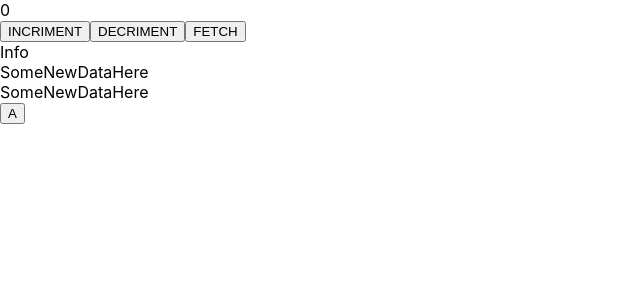
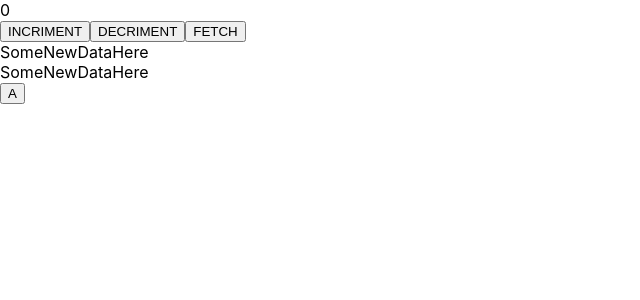
Before and after one commit to IvanDeresh/redux-saga, a React (Create React App) app: page / in a window 1280 px wide. Shown: the top 300 px of the page, without its empty margins (0-640 px from the left). Built offline with nearby package versions, Linux system fonts and the light colour scheme.

Commit message:
info removed

```diff
--- a/src/App.js
+++ b/src/App.js
@@ -32,7 +32,6 @@ function App() {
       {user.map((users) => (
         <li key={users.id}>{users.name}</li>
       ))}
-      <div>Info</div>
       <div>SomeNewDataHere</div>
       <div>SomeNewDataHere</div>
       <button>A</button>
```
